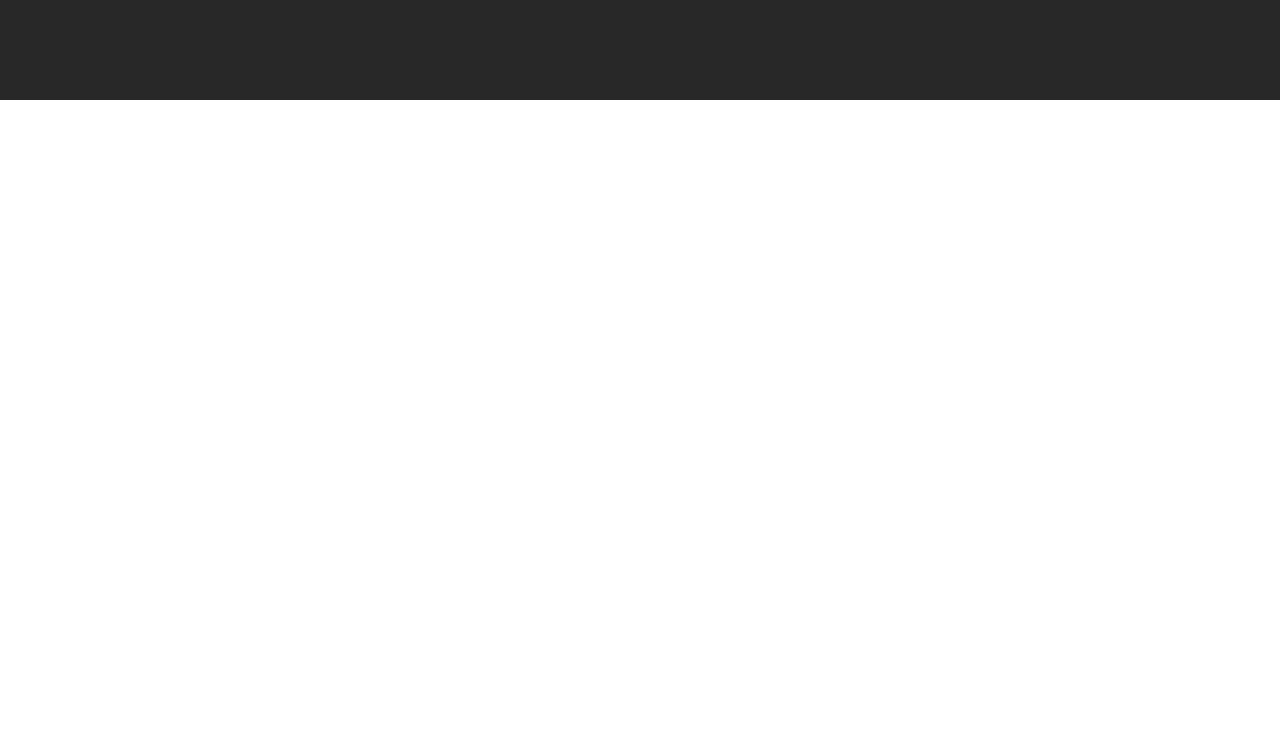
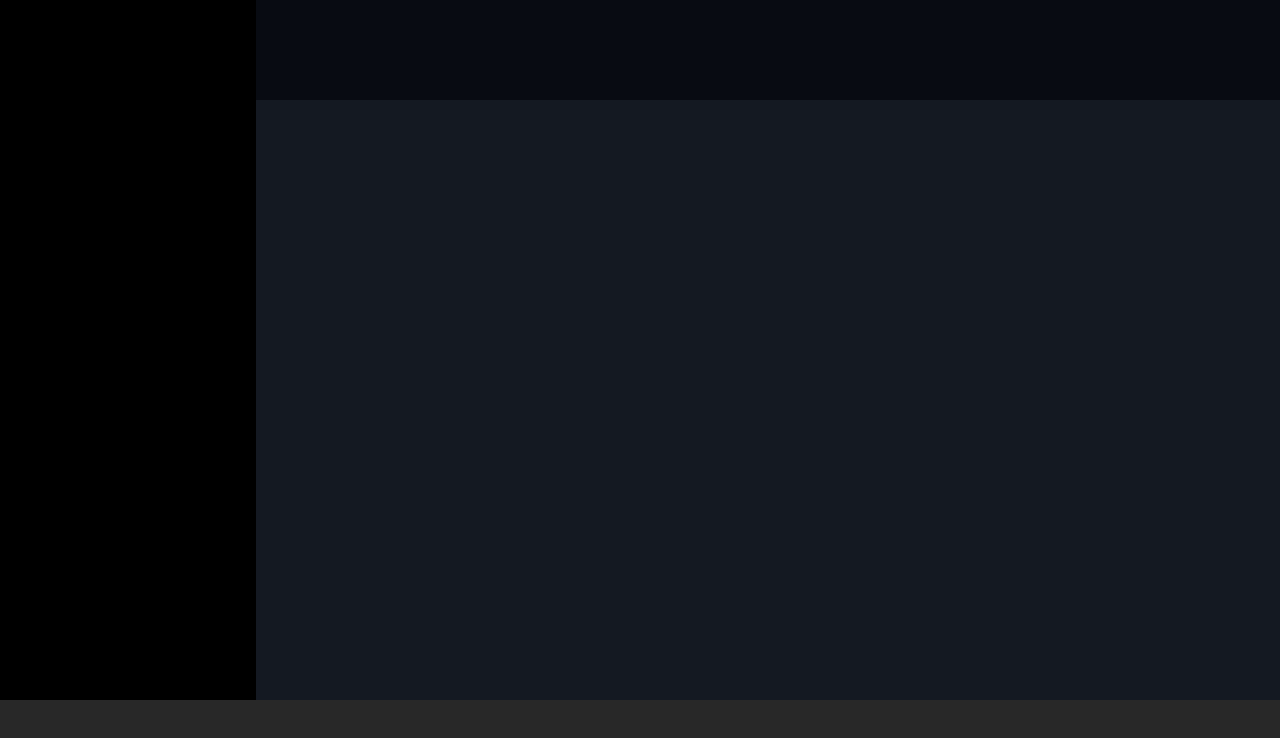
Before and after one commit to PaoloIncollu/html-css-spotifyweb, a plain HTML site: page index.html in a window 1280 px wide. Drawn offline with Linux system fonts and the light colour scheme.

Commit message:
caricamento struttura generale

```diff
--- a/css/style.css
+++ b/css/style.css
@@ -15,14 +15,62 @@ html{
 
 /*Main*/
 
+.container{
+
+
+    display: flex;
+    width: 100%;
+    height: calc(100vh - 100px);
+    background-color: red;
+
+}
 
 /*Aside*/
+
+.aside-container{
+
+    width: 20%;
+    min-height: 100%;
+    background-color:black;
+
+}
+
+/*Content*/
+
+.content-container{
+
+    width: 80%;
+
+}
+
+
+.top-content{
+
+    width: 100%;
+    min-height: 100px;
+    background-color: #080B12;
+
+
+}
+
+.bottom-content{
+
+    width: 100%;
+    min-height: 100%;
+    background-color: #141922;
+
+}
 
 /*Footer*/
 
 footer{
 
+    position: fixed;
+    bottom: 0;
+    right: 0;
+    z-index: 1;
     width: 100%;
     min-height: 100px;
     background-color: #282828;
+
 }
--- a/index.html
+++ b/index.html
@@ -25,7 +25,7 @@
 
         <main class="container">
 
-            <aside>
+            <aside class="aside-container">
 
 
             </aside>
@@ -41,6 +41,7 @@
                 </section>
 
                 <section class="bottom-content">
+
                     <nav>
 
                     </nav>
```
